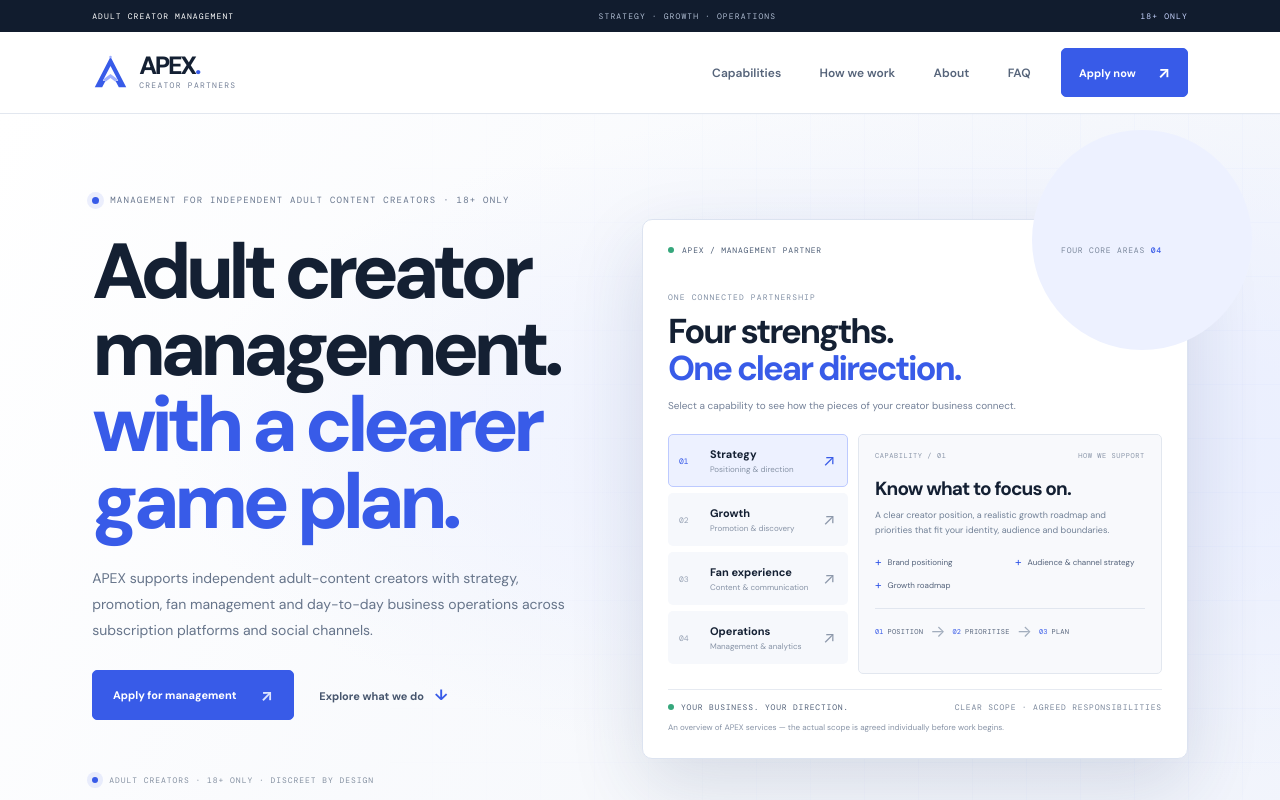
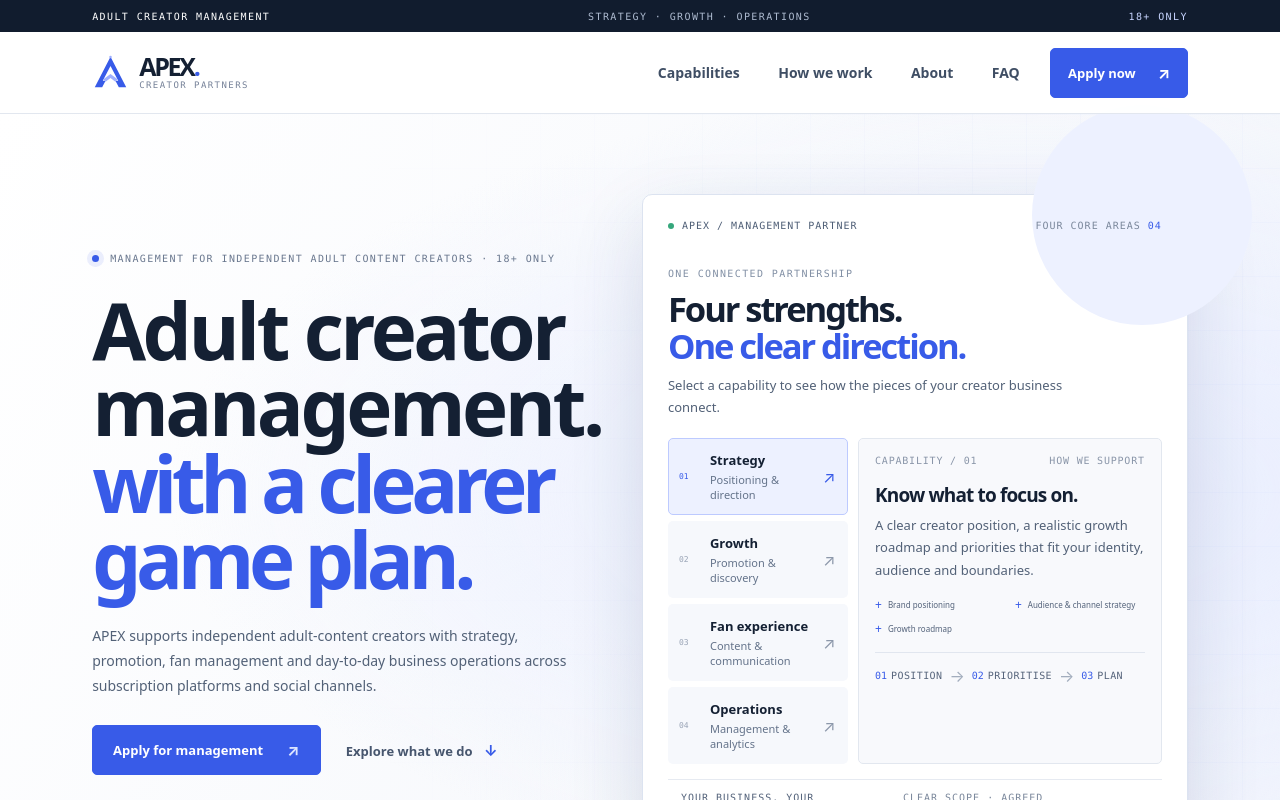
Before and after one commit to alphaggtrh-max/APEX-CREATOR-PARTNERS, a Next.js app: page / in a window 1280 px wide. Shown: the top 800 px of the page. Built offline with nearby package versions, Linux system fonts and the light colour scheme.

Commit message:
Improve website text clarity and readability

```diff
--- a/app/globals.css
+++ b/app/globals.css
@@ -1,16 +1,14 @@
-@import url('https://fonts.googleapis.com/css2?family=DM+Mono:wght@400;500&family=DM+Sans:wght@400;500;600;700;800&family=Manrope:wght@400;500;600;700;800&display=swap');
-
 :root{
   --paper:#f7f8fb;--white:#fff;--ink:#142033;--ink-2:#26354a;--muted:#68758a;
   --line:#e2e7ef;--line-strong:#cbd4e1;--blue:#385be8;--blue-dark:#2948c8;
   --blue-soft:#edf1ff;--mint:#dff5ec;--coral:#ff8068;--navy:#111c2e;
-  --mono:'DM Mono',ui-monospace,SFMono-Regular,Consolas,monospace;
-  --sans:'DM Sans',Manrope,ui-sans-serif,system-ui,-apple-system,'Segoe UI',sans-serif;
+  --mono:ui-monospace,SFMono-Regular,Consolas,'Liberation Mono',monospace;
+  --sans:system-ui,-apple-system,BlinkMacSystemFont,'Segoe UI',Arial,sans-serif;
   --shadow:0 18px 55px rgba(22,39,68,.08);
 }
 *{box-sizing:border-box}
 html{scroll-behavior:smooth;scroll-padding-top:100px}
-body{margin:0;background:var(--paper);color:var(--ink);font-family:var(--sans);-webkit-font-smoothing:antialiased}
+body{margin:0;background:var(--paper);color:var(--ink);font-family:var(--sans);-webkit-font-smoothing:auto}
 a{color:inherit;text-decoration:none}
 button,input,select,textarea{font:inherit}
 button,a{-webkit-tap-highlight-color:transparent}
@@ -471,3 +469,95 @@ button,a{-webkit-tap-highlight-color:transparent}
 @media(prefers-reduced-motion:reduce){
  .apex-channel-detail.is-open{animation:none}
 }
+
+
+/* Readability pass: use native system text rendering and stronger type contrast. */
+body{
+  font-size:16px;
+  color:#142033;
+  -webkit-font-smoothing:auto;
+  text-rendering:auto;
+}
+.apex-site p,
+.inner-page p{
+  font-size:14px;
+  line-height:1.78;
+  color:#526177;
+}
+.apex-intro-grid .apex-lead{
+  font-size:20px;
+  line-height:1.6;
+  color:#29384e;
+}
+.apex-service-card p,
+.apex-principle-grid p,
+.apex-faq-list details p,
+.apex-system-copy>p,
+.apex-section-head>p,
+.apex-footer-main>p,
+.services-hero p,
+.contact-page-hero p,
+.service-detail-content>p,
+.contact-aside-feature p,
+.contact-aside-steps li span,
+.contact-form-intro p{
+  font-size:14px;
+  line-height:1.75;
+  color:#526177;
+}
+.apex-service-card li,
+.service-detail-content li{
+  font-size:13px;
+  line-height:1.6;
+  color:#43536a;
+}
+.desktop-nav a{font-size:14px;color:#3f4e64}
+.header-cta,.apex-button,.button{font-size:13px}
+.apex-text-link,.apex-inline-link{font-size:13px}
+.apex-faq-list summary{font-size:15px}
+.apex-channel-item b{font-size:13px}
+.apex-channel-item small{font-size:11px;color:#64738a;line-height:1.45}
+.apex-channel-detail>p,.apex-channel-apex p,.apex-channel-empty p{font-size:13px;line-height:1.75;color:#526177}
+.agency-console-heading p,
+.agency-console-panel p{font-size:13px;line-height:1.7;color:#526177}
+.agency-console-tab b{font-size:13px}
+.agency-console-tab small{font-size:11px;color:#64738a}
+.creator-pathway-heading>p,
+.creator-pathway-detail>p{font-size:14px;line-height:1.75;color:#526177}
+.creator-pathway-detail li{font-size:13px;color:#43536a}
+.contact-form label{font-size:12px}
+.contact-form input:not([type=checkbox]),
+.contact-form select,
+.contact-form textarea{font-size:14px}
+.contact-form .consent{font-size:12px;line-height:1.65}
+.contact-form .form-note{font-size:11px}
+.contact-form .form-status{font-size:13px}
+.contact-aside-feature p{font-size:13px}
+.contact-aside-steps li strong{font-size:12px}
+.contact-aside-steps li span{font-size:12px}
+.legal-page p{font-size:14px;line-height:1.8;color:#526177}
+.apex-platform-disclaimer,
+.agency-console-disclaimer{font-size:11px;line-height:1.6;color:#64738a}
+.apex-eyebrow,.apex-section-kicker,.section-label,
+.apex-topline,.apex-hero-note,.apex-hero-index,
+.apex-proofline span,.apex-service-meta,.apex-visual-top,
+.apex-visual-bottom,.apex-system-copy>small,
+.agency-console-top,.agency-console-bottom,
+.agency-console-kicker,.agency-console-panel-meta,
+.agency-console-flow span,.agency-console-flow b,
+.creator-detail-top,.creator-detail-bottom,
+.service-detail-number,.form-heading,.aside-label,
+.inner-footer,.legal-back{
+  font-size:10px;
+}
+.wordmark-sub,.apex-footer-main small{font-size:9px}
+.apex-hero h1,.apex-section h2,.apex-manifesto,
+.services-hero h1,.contact-page-hero h1,.services-end h2,
+.legal-page h1{
+  letter-spacing:-.045em;
+}
+@media(max-width:760px){
+  .apex-site p,.inner-page p{font-size:14px}
+  .apex-hero-copy>p,.services-hero p,.contact-page-hero p{font-size:15px}
+  .apex-topline,.apex-hero-note,.apex-hero-index,.apex-proofline span{font-size:9px}
+}
```
